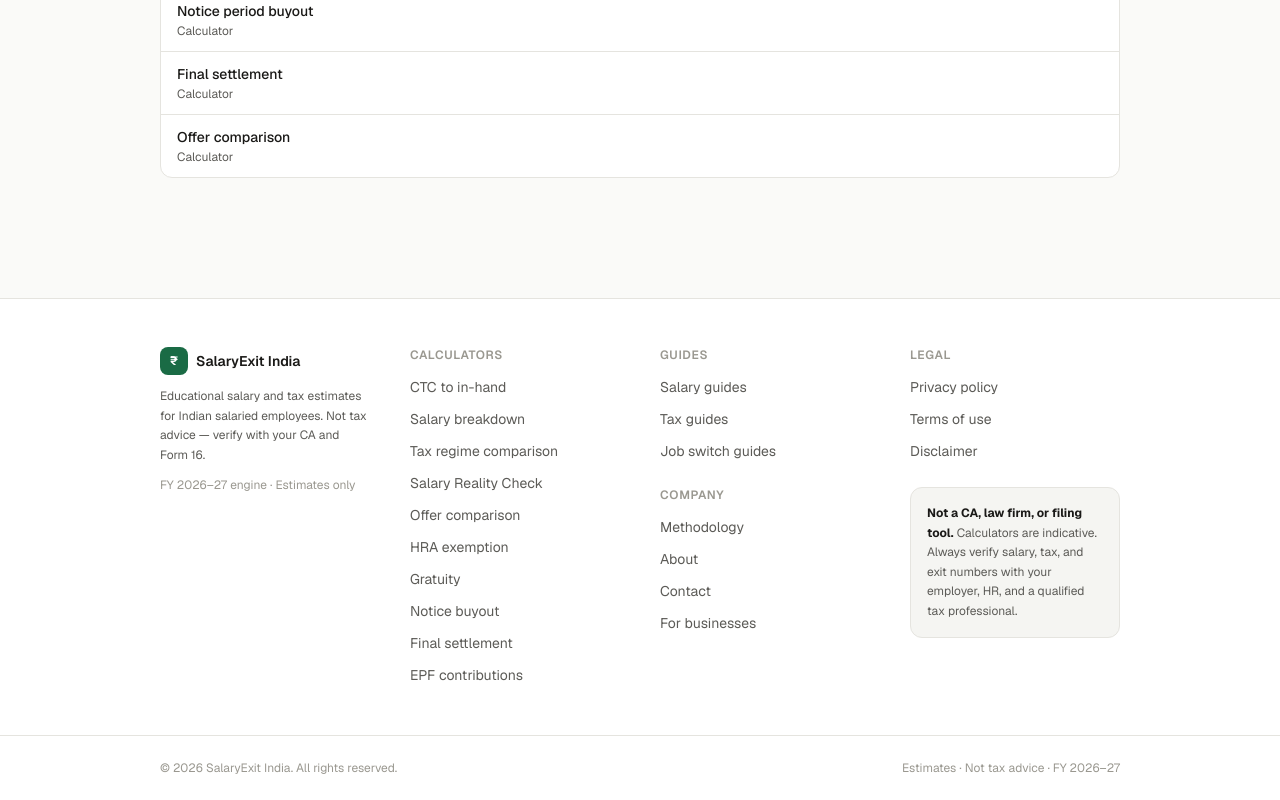
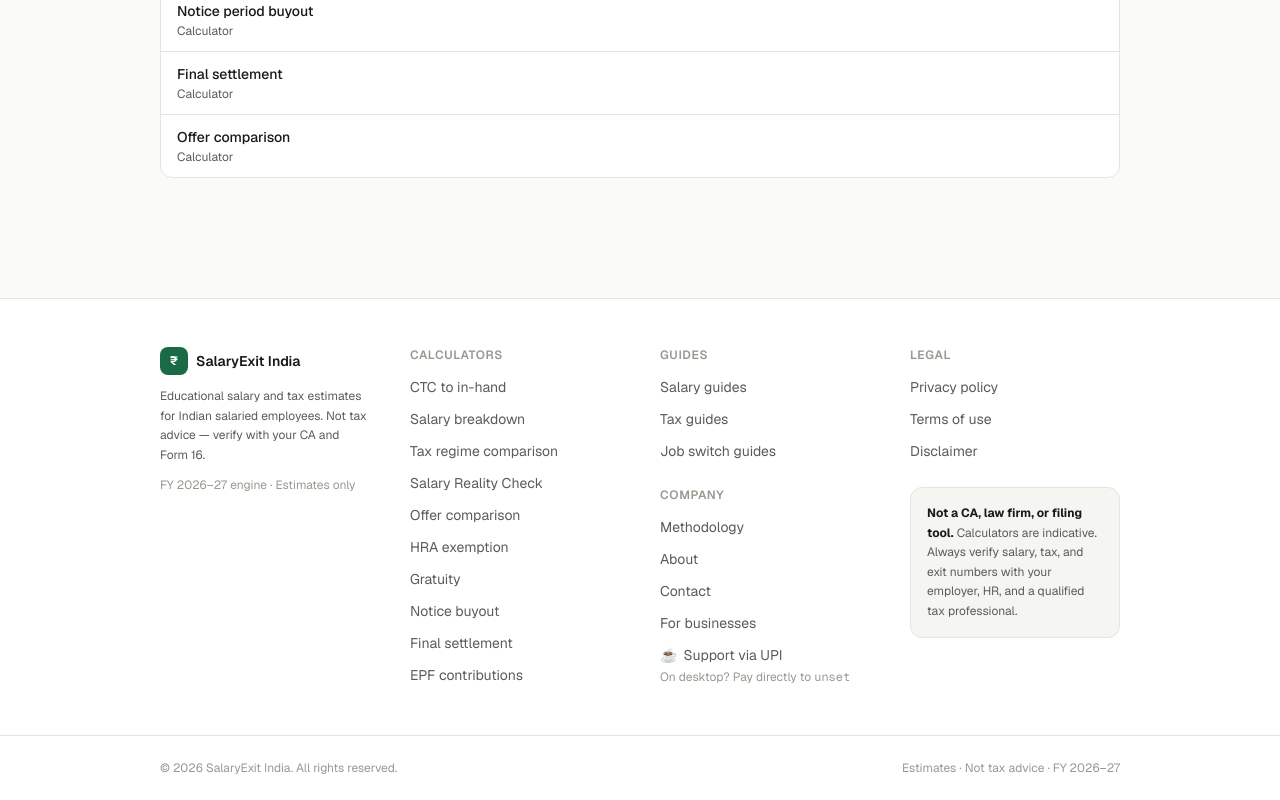
Before and after one commit to jadhavaniket008/salary-exit-india, a Next.js app: page / in a window 1280 px wide. Shown: the part 3351-4151 px from the top of the page. Built offline with nearby package versions, Linux system fonts and the light colour scheme; no server answers.

Commit message:
fix: replace Buy Me a Coffee with direct UPI deep link (BMC has no India payout support)

```diff
--- a/components/monetization/SupportLink.tsx
+++ b/components/monetization/SupportLink.tsx
@@ -2,21 +2,35 @@
 
 import { trackSupportClick } from "@/lib/analytics/client";
 
-/** Footer "Buy me a coffee" link — renders nothing until a username is configured. */
+/**
+ * Footer "support" link — a direct UPI deep link, not a third-party platform.
+ * Buy Me a Coffee / Ko-fi do not pay out to India (not on Stripe Connect's
+ * supported-country list), so this avoids that entirely: tapping the link
+ * opens the visitor's own UPI app (GPay/PhonePe/Paytm/etc.) with the payee
+ * pre-filled and lets them choose an amount. Renders nothing until a UPI ID
+ * is configured.
+ */
 export function SupportLink() {
-  const username = process.env.NEXT_PUBLIC_BUYMEACOFFEE_USERNAME?.trim();
-  if (!username) return null;
+  const upiId = process.env.NEXT_PUBLIC_UPI_ID?.trim();
+  if (!upiId) return null;
+
+  const payeeName = process.env.NEXT_PUBLIC_UPI_PAYEE_NAME?.trim() || "SalaryExit India";
+  const upiUrl = `upi://pay?pa=${encodeURIComponent(upiId)}&pn=${encodeURIComponent(payeeName)}&cu=INR&tn=${encodeURIComponent("Support SalaryExit India")}`;
 
   return (
+    <div className="space-y-1">
       <a
-      href={`https://www.buymeacoffee.com/${username}`}
-      target="_blank"
-      rel="nofollow noopener noreferrer"
+        href={upiUrl}
+        rel="nofollow"
         onClick={() => trackSupportClick()}
         className="inline-flex items-center gap-1.5 text-sm text-foreground-secondary transition-colors hover:text-foreground"
       >
         <span aria-hidden="true">☕</span>
-      Buy me a coffee
+        Support via UPI
       </a>
+      <p className="text-xs text-foreground-muted">
+        On desktop? Pay directly to <span className="font-mono">{upiId}</span>
+      </p>
+    </div>
   );
 }
```
Also changed, not shown: 2 other files (tests, documents, lock files or other folders). Lines whose indentation alone changed are shown as unchanged.
